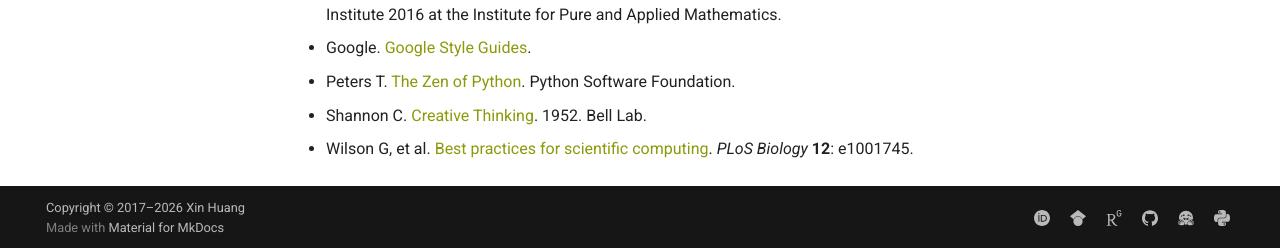
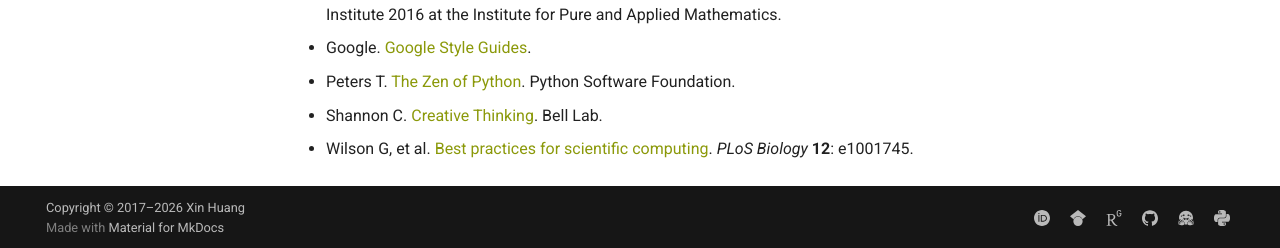
Before and after one commit to xin-huang/xin-huang.github.io, an MkDocs documentation site: the page built from docs/development.md, in a window 1280 px wide and 900 px high, scrolled down 2286 px. Shown: the part 649-897 px from the top of the window. Built offline with MkDocs 1.6.1 and Material for MkDocs 9.7.7, drawn with Linux system fonts in a browser that asks for light colours.

Commit message:
update dev guide

```diff
--- a/docs/development.md
+++ b/docs/development.md
@@ -83,5 +83,5 @@
 - Browning B. [An introduction to genotype imputation](https://www.youtube.com/watch?v=-oUvXXg6tl8). Computational Genomics Summer Institute 2016 at the Institute for Pure and Applied Mathematics.
 - Google. [Google Style Guides](https://google.github.io/styleguide/).
 - Peters T. [The Zen of Python](https://peps.python.org/pep-0020/). Python Software Foundation.
-- Shannon C. [Creative Thinking](https://www.cs.bilkent.edu.tr/~canf/CS533/claude-shannon-creative-thinking.pdf). 1952. Bell Lab.
+- Shannon C. [Creative Thinking](https://www.cs.bilkent.edu.tr/~canf/CS533/claude-shannon-creative-thinking.pdf). Bell Lab.
 - Wilson G, et al. [Best practices for scientific computing](https://doi.org/10.1371/journal.pbio.1001745). *PLoS Biology* **12**: e1001745.
```
